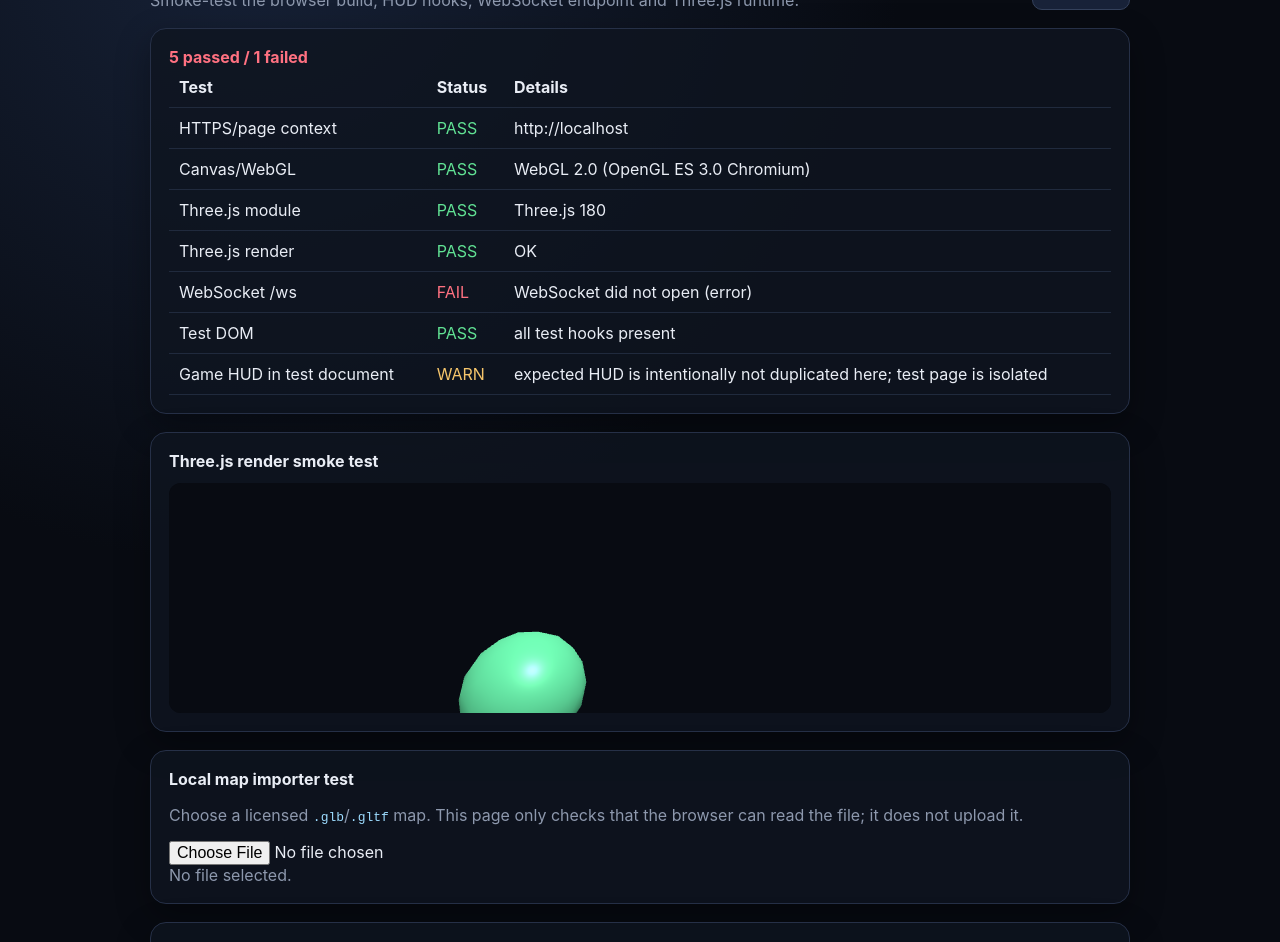
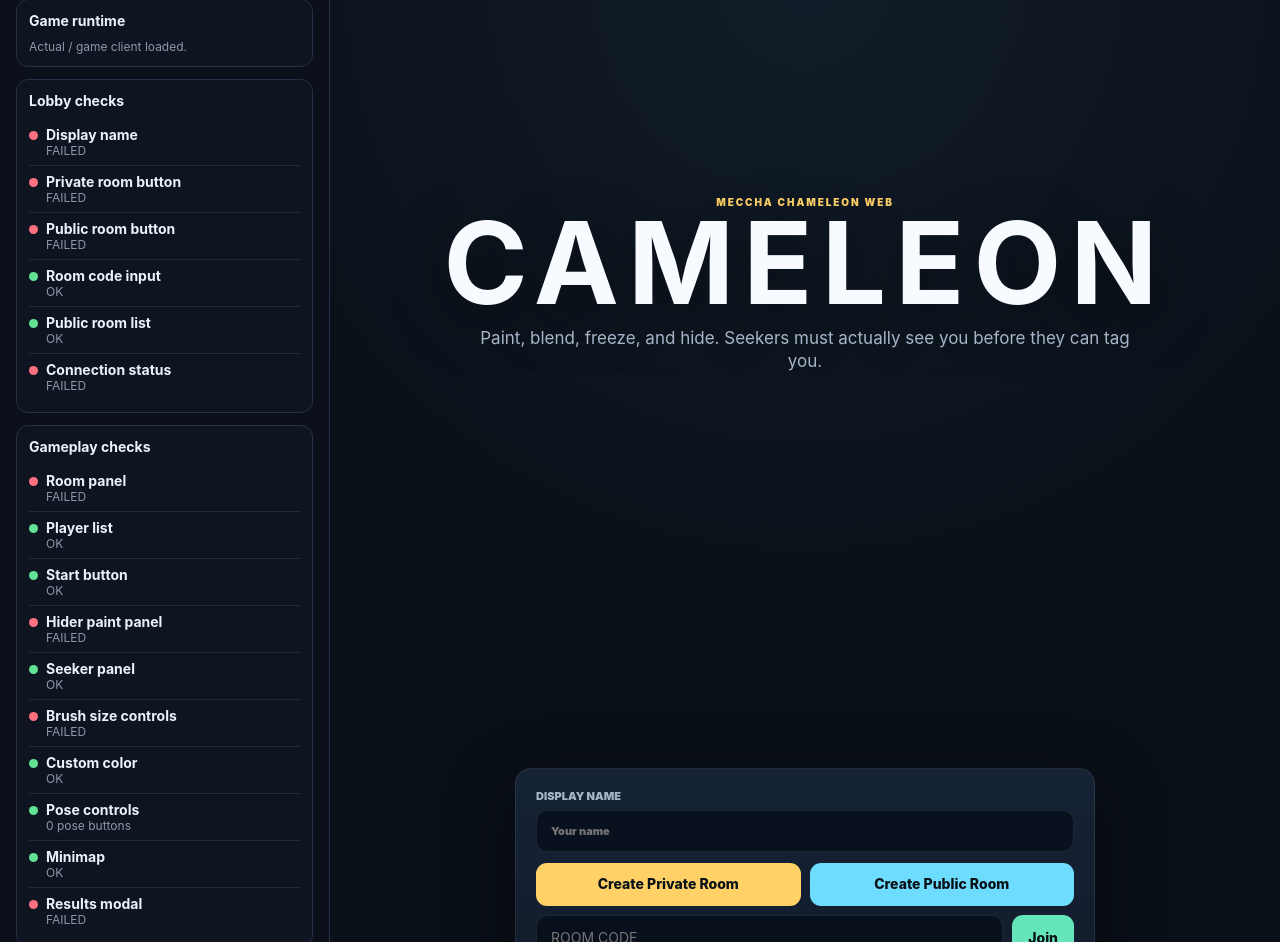
Before and after one commit to Elfany36/TomatoSuperSeedApplePenTwoThousand, a website: page public/test.html in a window 1280 px wide. Shown: the part 83-1025 px from the top of the page. Before the commit the page ends 924 px from the top, so only its background shows below. Drawn offline with nearby package versions, Linux system fonts and the light colour scheme.

Commit message:
Turn HTML test into actual game test harness

```diff
--- a/public/test.html
+++ b/public/test.html
@@ -3,134 +3,155 @@
 <head>
 <meta charset="utf-8">
 <meta name="viewport" content="width=device-width,initial-scale=1">
-<title>CAMELEON HTML Test</title>
+<title>CAMELEON Game Test</title>
 <style>
-:root{font-family:Inter,system-ui,sans-serif;background:#080b12;color:#e9edf5}
-body{margin:0;padding:28px;background:radial-gradient(circle at 20% 0%,#172238 0,#080b12 42%);min-height:100vh}
-main{max-width:980px;margin:auto}.top{display:flex;justify-content:space-between;gap:20px;align-items:end}
-h1{margin:0 0 6px}.muted{color:#8d98ad}
-.card{margin-top:18px;padding:18px;border:1px solid #263047;border-radius:16px;background:#0e1420cc;box-shadow:0 12px 35px #0005}
-button,input{font:inherit}button{padding:9px 13px;border:1px solid #34415b;border-radius:10px;background:#182238;color:#fff;cursor:pointer}button:hover{background:#202d47}
-#summary{font-weight:700}.pass{color:#61e294}.fail{color:#ff7181}.warn{color:#f5c56b}
-table{width:100%;border-collapse:collapse}td,th{padding:10px;border-bottom:1px solid #202a3d;text-align:left}code{color:#9ddcff}
-#threeTest{height:230px;border-radius:12px;overflow:hidden;background:#070a10;margin-top:12px}
-#log{white-space:pre-wrap;max-height:260px;overflow:auto;font:12px ui-monospace,monospace;background:#070a10;padding:12px;border-radius:10px}
+*{box-sizing:border-box}
+body{margin:0;background:#070a10;color:#edf2fa;font:14px Inter,system-ui,sans-serif}
+header{padding:16px 20px;border-bottom:1px solid #263047;background:#0d1320;display:flex;align-items:center;gap:14px;flex-wrap:wrap}
+h1{font-size:20px;margin:0}.sub{color:#8d98ad}
+button{border:1px solid #34415b;background:#172137;color:#fff;border-radius:9px;padding:8px 12px;cursor:pointer}
+button:hover{background:#22304a}
+main{display:grid;grid-template-columns:330px 1fr;min-height:calc(100vh - 69px)}
+aside{padding:16px;border-right:1px solid #263047;background:#0b101a;overflow:auto}
+section{border:1px solid #263047;border-radius:12px;padding:12px;margin-bottom:12px;background:#0e1420}
+section h2{font-size:14px;margin:0 0 10px}
+.test{display:flex;gap:8px;align-items:flex-start;padding:7px 0;border-bottom:1px solid #202a3d}
+.test:last-child{border-bottom:0}.dot{width:9px;height:9px;border-radius:50%;background:#64748b;margin-top:5px;flex:none}
+.pass .dot{background:#61e294}.fail .dot{background:#ff7181}.warn .dot{background:#f5c56b}
+.small{font-size:12px;color:#8d98ad}
+#game{width:100%;height:100%;border:0;background:#000}
+.frame{min-width:0;min-height:calc(100vh - 69px);position:relative}
+#status{font-weight:700}.passText{color:#61e294}.failText{color:#ff7181}.warnText{color:#f5c56b}
+.controls{display:grid;grid-template-columns:1fr 1fr;gap:7px}
+@media(max-width:850px){main{grid-template-columns:1fr}aside{border-right:0;border-bottom:1px solid #263047}.frame{height:70vh}}
 </style>
 </head>
 <body>
+<header>
+  <h1>🦎 CAMELEON — Game Test</h1>
+  <span class="sub">This runs the actual game page, not a map viewer.</span>
+  <button id="reload">Reload Game</button>
+  <button id="newTab">Open Second Session</button>
+  <span id="status">Testing…</span>
+</header>
 <main>
-  <div class="top">
-    <div><h1>🦎 CAMELEON HTML Test</h1><div class="muted">Smoke-test the browser build, HUD hooks, WebSocket endpoint and Three.js runtime.</div></div>
-    <button id="run">Run tests</button>
-  </div>
-
-  <section class="card">
-    <div id="summary">Not run yet.</div>
-    <table><thead><tr><th>Test</th><th>Status</th><th>Details</th></tr></thead><tbody id="results"></tbody></table>
+<aside>
+  <section>
+    <h2>Game runtime</h2>
+    <div id="runtime" class="small">Loading actual / game client…</div>
   </section>
 
-  <section class="card">
-    <b>Three.js render smoke test</b>
-    <div id="threeTest"></div>
+  <section>
+    <h2>Lobby checks</h2>
+    <div id="lobbyTests"></div>
   </section>
 
-  <section class="card">
-    <b>Local map importer test</b>
-    <p class="muted">Choose a licensed <code>.glb</code>/<code>.gltf</code> map. This page only checks that the browser can read the file; it does not upload it.</p>
-    <input id="mapFile" type="file" accept=".glb,.gltf,.bin">
-    <div id="fileStatus" class="muted">No file selected.</div>
+  <section>
+    <h2>Gameplay checks</h2>
+    <div id="gameTests"></div>
   </section>
 
-  <section class="card">
-    <b>Diagnostic log</b>
-    <div id="log"></div>
+  <section>
+    <h2>Interaction checks</h2>
+    <div class="controls">
+      <button data-key="w">W</button>
+      <button data-key="shift">Sprint</button>
+      <button data-key="space">Eye Drop / Jump</button>
+      <button data-key="ctrl">Crouch</button>
+      <button data-key="f">Paint</button>
+      <button data-key="r">Pose</button>
+      <button data-key="e">Scan / Freeze</button>
+      <button data-key="v">Camera</button>
+    </div>
+    <p class="small">Buttons send the corresponding keyboard event to the real game iframe.</p>
   </section>
+
+  <section>
+    <h2>Manual acceptance</h2>
+    <div class="small">
+      1. Enter a display name.<br>
+      2. Create a private room.<br>
+      3. Open a second session.<br>
+      4. Join with the room code.<br>
+      5. Start the round.<br>
+      6. Verify Hider/Seeker roles, movement, painting, poses, eyedropper, scan, spotting and results.
+    </div>
+  </section>
+</aside>
+<div class="frame">
+  <iframe id="game" src="/" title="Actual CAMELEON game"></iframe>
+</div>
 </main>
 
-<script type="module">
-const $=id=>document.getElementById(id);
-const logLines=[];
-function log(s){logLines.push(s);$("log").textContent=logLines.join("\n")}
-function row(name,status,details){
-  const tr=document.createElement("tr");
-  tr.innerHTML="<td>"+name+"</td><td class='"+status+"'>"+status.toUpperCase()+"</td><td>"+details+"</td>";
-  $("results").appendChild(tr);
+<script>
+const frame=document.getElementById("game");
+const status=document.getElementById("status");
+const runtime=document.getElementById("runtime");
+
+function getDoc(){try{return frame.contentDocument}catch{return null}}
+function test(name,fn,target){
+  const el=document.createElement("div");
+  el.className="test";
+  el.innerHTML='<span class="dot"></span><div><b>'+name+'</b><div class="small"></div></div>';
+  target.appendChild(el);
+  try{
+    const result=fn();
+    el.classList.add(result===true?"pass":result?"pass":"fail");
+    el.querySelector(".small").textContent=result===true?"OK":String(result||"FAILED");
+  }catch(e){
+    el.classList.add("fail");
+    el.querySelector(".small").textContent=e.message;
+  }
 }
-async function loadThree(){
-  return import("https://cdn.jsdelivr.net/npm/three@0.180.0/build/three.module.js");
+function runChecks(){
+  const d=getDoc();
+  if(!d){status.textContent="Game iframe unavailable";status.className="failText";return}
+  runtime.textContent="Actual / game client loaded.";
+  status.textContent="Game loaded";
+  status.className="passText";
+
+  const lobby=document.getElementById("lobbyTests");
+  const game=document.getElementById("gameTests");
+  lobby.replaceChildren();game.replaceChildren();
+
+  const has=id=>!!d.getElementById(id);
+  [
+    ["Display name",()=>has("displayName")],
+    ["Private room button",()=>has("createPrivateBtn")],
+    ["Public room button",()=>has("createPublicBtn")],
+    ["Room code input",()=>has("roomCode")],
+    ["Public room list",()=>has("publicRooms")],
+    ["Connection status",()=>has("connectionStatus")]
+  ].forEach(x=>test(x[0],x[1],lobby));
+
+  [
+    ["Room panel",()=>has("roomPanel")],
+    ["Player list",()=>has("playerList")],
+    ["Start button",()=>has("startBtn")],
+    ["Hider paint panel",()=>has("paintPanel")],
+    ["Seeker panel",()=>has("seekerPanel")],
+    ["Brush size controls",()=>has("brushSize")],
+    ["Custom color",()=>has("customColor")],
+    ["Pose controls",()=>d.querySelectorAll(".pose-btn").length+" pose buttons"],
+    ["Minimap",()=>has("minimap")],
+    ["Results modal",()=>has("resultsModal")]
+  ].forEach(x=>test(x[0],x[1],game));
 }
-async function testThree(){
-  const THREE=await loadThree();
-  const host=$("threeTest");
-  const scene=new THREE.Scene();
-  scene.background=new THREE.Color(0x080b12);
-  const camera=new THREE.PerspectiveCamera(55,host.clientWidth/host.clientHeight,.1,100);
-  camera.position.set(2,1.6,4);
-  const renderer=new THREE.WebGLRenderer({antialias:true});
-  renderer.setPixelRatio(Math.min(devicePixelRatio,2));
-  renderer.setSize(host.clientWidth,host.clientHeight);
-  host.replaceChildren(renderer.domElement);
-  scene.add(new THREE.HemisphereLight(0xffffff,0x223344,2));
-  const light=new THREE.DirectionalLight(0xffffff,3); light.position.set(2,4,3); scene.add(light);
-  const mesh=new THREE.Mesh(
-    new THREE.IcosahedronGeometry(1,2),
-    new THREE.MeshStandardMaterial({color:0x65e6a4,roughness:.42,metalness:.18})
-  );
-  scene.add(mesh);
-  function frame(){mesh.rotation.y+=.012;mesh.rotation.x+=.004;renderer.render(scene,camera);requestAnimationFrame(frame)}
-  frame();
-  return !!renderer.getContext();
-}
-async function testWS(){
-  return await new Promise(resolve=>{
-    const proto=location.protocol==="https:"?"wss":"ws";
-    const ws=new WebSocket(proto+"://"+location.host+"/ws");
-    const timer=setTimeout(()=>{try{ws.close()}catch{};resolve("timeout")},3500);
-    ws.onopen=()=>{clearTimeout(timer);ws.close();resolve("open")};
-    ws.onerror=()=>{clearTimeout(timer);resolve("error")};
-  });
-}
-async function run(){
-  $("results").replaceChildren(); logLines.length=0; log("Starting browser smoke test...");
-  let pass=0,fail=0;
-  const check=async(name,fn)=>{
-    try{
-      const detail=await fn();
-      if(detail===false || detail==="error" || detail==="timeout") throw new Error(String(detail));
-      row(name,"pass",String(detail===true?"OK":detail)); pass++;
-    }catch(e){row(name,"fail",e.message);log(name+": "+e.message);fail++}
+frame.addEventListener("load",runChecks);
+document.getElementById("reload").onclick=()=>{frame.src="/?gameTest="+Date.now()};
+document.getElementById("newTab").onclick=()=>window.open(location.origin+"/","_blank","noopener");
+
+document.querySelectorAll("[data-key]").forEach(btn=>{
+  btn.onclick=()=>{
+    const d=getDoc();
+    if(!d) return;
+    const key=btn.dataset.key;
+    const map={shift:"Shift",space:" ",ctrl:"Control",f:"f",r:"r",e:"e",v:"v",w:"w"};
+    const k=map[key]||key;
+    d.dispatchEvent(new KeyboardEvent("keydown",{key:k,code:key==="space"?"Space":k,shiftKey:key==="shift",ctrlKey:key==="ctrl",bubbles:true}));
+    setTimeout(()=>d.dispatchEvent(new KeyboardEvent("keyup",{key:k,code:key==="space"?"Space":k,shiftKey:key==="shift",ctrlKey:key==="ctrl",bubbles:true})),180);
   };
-
-  await check("HTTPS/page context",()=>location.protocol==="http:"||location.protocol==="https:"?location.origin:"invalid");
-  await check("Canvas/WebGL",()=>{
-    const c=document.createElement("canvas"), gl=c.getContext("webgl2")||c.getContext("webgl");
-    if(!gl) throw new Error("WebGL unavailable");
-    return gl.getParameter(gl.VERSION);
-  });
-  await check("Three.js module",async()=>{const T=await loadThree();return "Three.js "+T.REVISION});
-  await check("Three.js render",testThree);
-  await check("WebSocket /ws",async()=>{
-    const r=await testWS();
-    if(r!=="open") throw new Error("WebSocket did not open ("+r+")");
-    return "connected";
-  });
-
-  const required=["run","results","summary","threeTest","mapFile","fileStatus","log"];
-  await check("Test DOM",()=>required.every(id=>$(id))?"all test hooks present":false);
-
-  const gameHooks=["roomPanel","playerList","startBtn","paintPanel","seekerPanel","minimap","resultsModal","brushSize","customColor"];
-  const existing=gameHooks.filter(id=>document.getElementById(id));
-  row("Game HUD in test document", "warn", existing.length?existing.join(", "):"expected HUD is intentionally not duplicated here; test page is isolated");
-  log("Completed: "+pass+" passed, "+fail+" failed.");
-  $("summary").innerHTML=fail?'<span class="fail">'+pass+" passed / "+fail+" failed</span>":'<span class="pass">All '+pass+' smoke tests passed.</span>';
-}
-$("mapFile").addEventListener("change",e=>{
-  const f=e.target.files[0];
-  $("fileStatus").textContent=f?f.name+" — "+Math.round(f.size/1024)+" KB — "+f.type:"No file selected.";
-  log(f?"Selected local asset: "+f.name:"Cleared local asset.");
 });
-$("run").addEventListener("click",run);
-run();
 </script>
 </body>
 </html>
```
